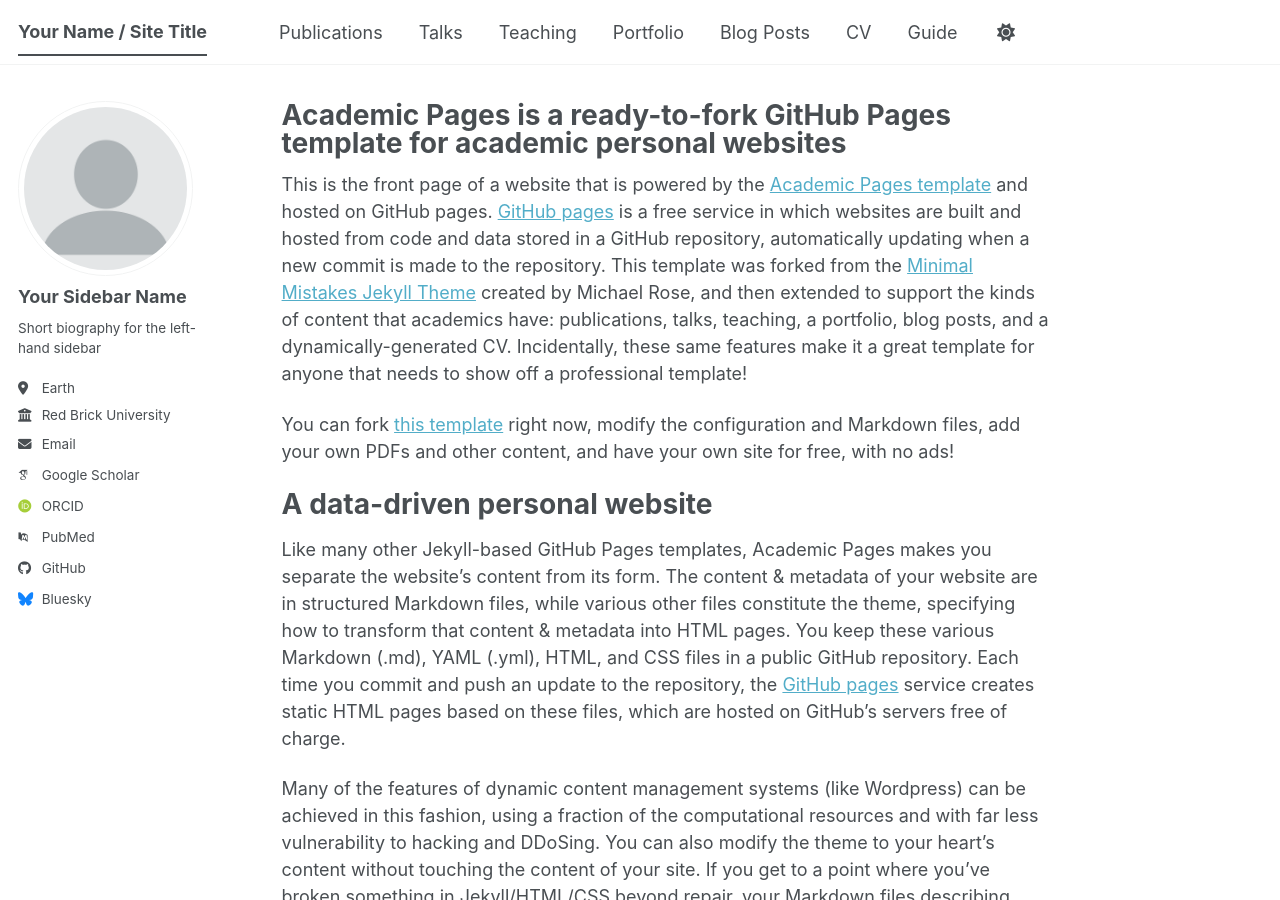
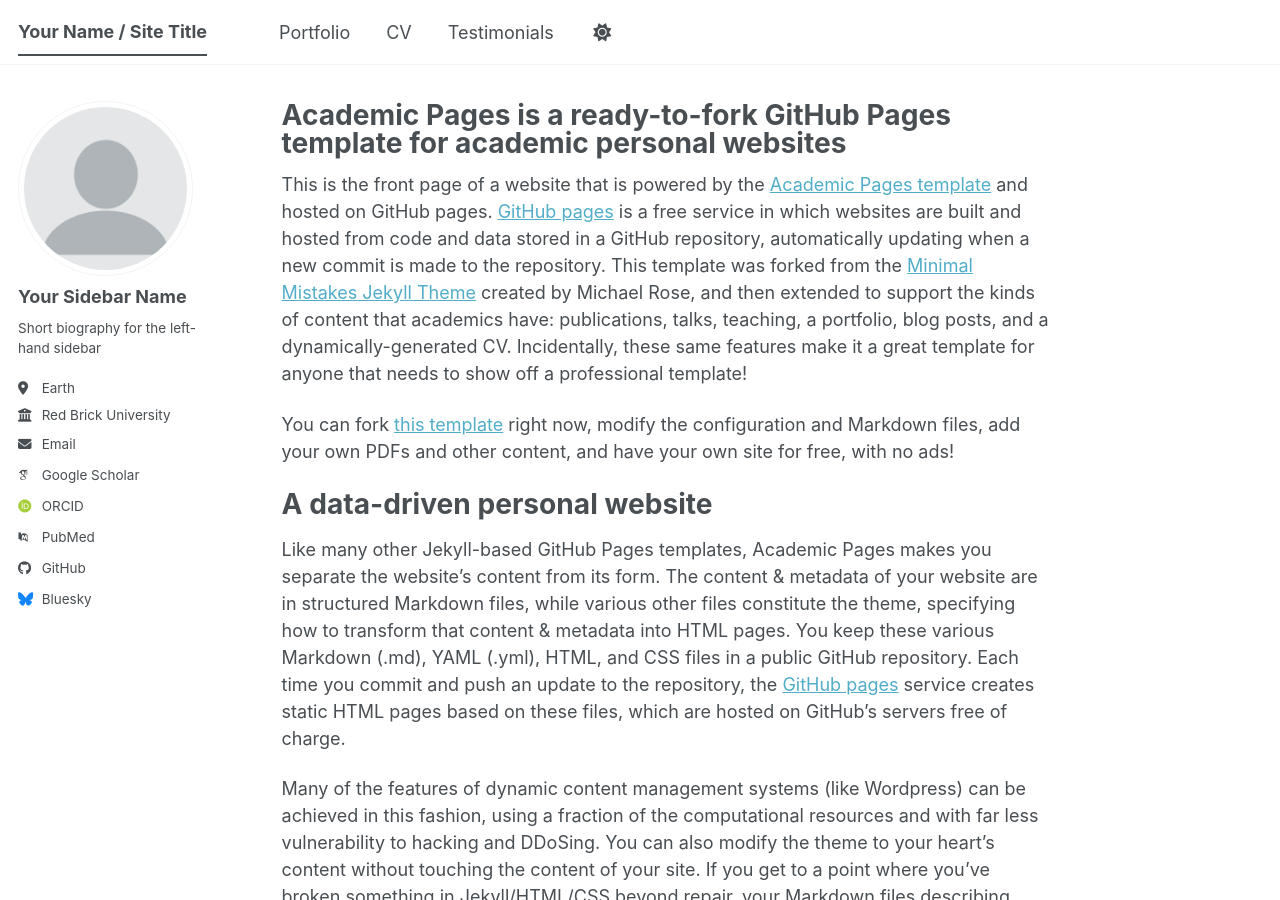
Before and after one commit to thanhphongtrang/thanhphongtrang.github.io, a Jekyll site: the page built from _pages/about.md, in a window 1280 px wide and 900 px high. Built offline with Jekyll 4.4.1, drawn with Linux system fonts in a browser that asks for light colours; some web fonts are replaced; a script bundle is joined from its source files by our own code; library files that are not in the unit come from our copies.

Commit message:
Update navigation.yml

```diff
--- a/_data/navigation.yml
+++ b/_data/navigation.yml
@@ -8,26 +8,26 @@
 #      Markdown formatted page while the second is generated using JSON.
 
 main:
-  - title: "Publications"
-    url: /publications/
-
-  - title: "Talks"
-    url: /talks/
-
-  - title: "Teaching"
-    url: /teaching/
-
   - title: "Portfolio"
     url: /portfolio/
-
-  - title: "Blog Posts"
-    url: /year-archive/
 
   - title: "CV"
     url: /cv/
 
+  - title: "Testimonials"
+    url: /year-archive/
+
   # - title: "CV"
   #   url: /cv-json/
+  #  - title: "Projects"
+   # url: /publications/
 
-  - title: "Guide"
-    url: /markdown/
+  #- title: "Talks"
+   # url: /talks/
+
+  #- title: "Guide"
+   # url: /markdown/
+   #
+
+ # - title: "Teaching"
+   # url: /teaching/
```
